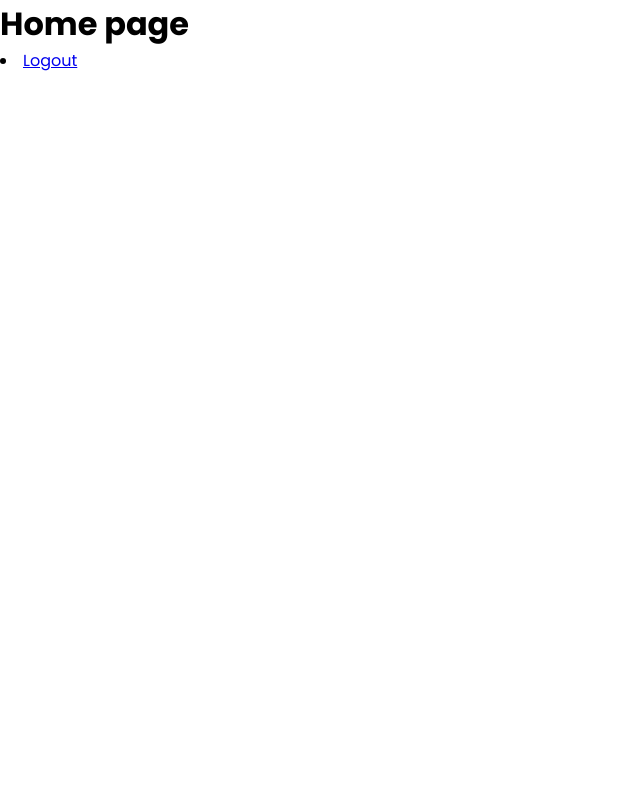
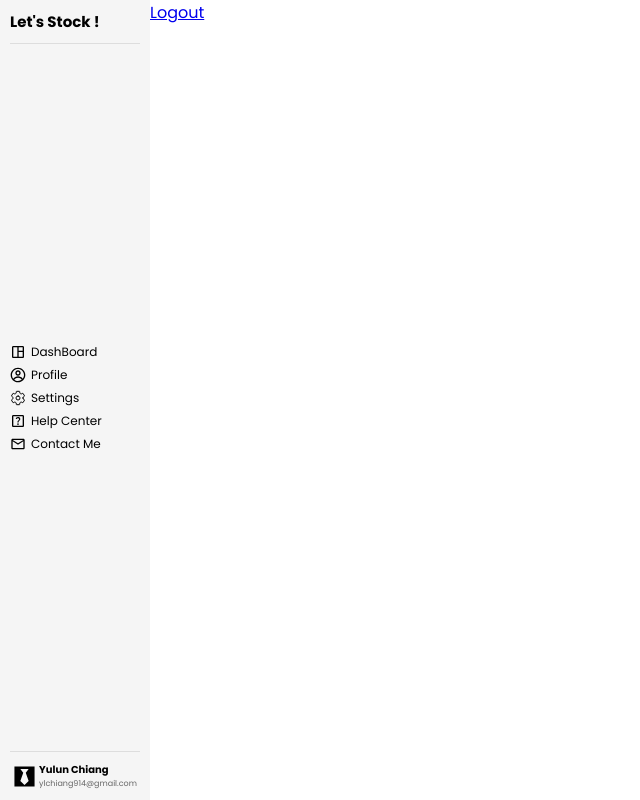
Before and after one commit to allenyummy/lets-stock-frontend, a React (Create React App) app: page /home in a window 1280 px wide. Shown: the whole page, without its empty margins (0-640 px from the left). Built offline with nearby package versions, Linux system fonts and the light colour scheme.

Commit message:
feat: side bar (#3)

```diff
--- a/src/App.tsx
+++ b/src/App.tsx
@@ -1,6 +1,6 @@
 import "./App.css";
 import { BrowserRouter, Routes, Route } from "react-router-dom";
-import Home from "./pages/home";
+import HomePage from "./pages/HomePage/HomePage";
 import LoginPage from "./pages/LoginPage/LoginPage";
 
 function App() {
@@ -10,7 +10,7 @@ function App() {
         {["/", "/login"].map((path) => (
           <Route path={path} element={<LoginPage />} />
         ))}
-        <Route path="/home" element={<Home />} />
+        <Route path="/home" element={<HomePage />} />
       </Routes>
     </BrowserRouter>
   );
--- /dev/null
+++ b/src/components/SideBar/SideBar.css
@@ -0,0 +1,47 @@
+.side-bar-container {
+  min-height: 100vh;
+  display: flex;
+  flex-direction: column;
+  padding: 10px;
+  background: #f5f5f5;
+  justify-content: space-between;
+}
+
+.side-bar-container .header {
+  font-size: 15px;
+  font-weight: bold;
+  padding: 0px 0px 10px 0;
+  border-bottom: 1px solid #ddd;
+}
+
+.side-bar-container .slot {
+  display: flex;
+  flex-direction: column;
+  gap: 5px;
+}
+
+.side-bar-container .footer {
+  display: flex;
+  flex-direction: row;
+  justify-content: center;
+  align-items: center;
+  gap: 3px;
+
+  padding: 10px 0px 0px 0px;
+  border-top: 1px solid #ddd;
+
+  .icon {
+    display: flex;
+    justify-content: center;
+  }
+
+  .author .name {
+    font-size: 10px;
+    font-weight: bold;
+  }
+
+  .author .email {
+    font-size: 8px;
+    color: #666;
+  }
+}
--- /dev/null
+++ b/src/components/SideBar/SideBar.tsx
@@ -0,0 +1,27 @@
+import "./SideBar.css";
+import { ReactNode } from "react";
+import { FaBlackTie } from "react-icons/fa";
+
+interface SideBarProps {
+  children: ReactNode;
+}
+
+const SideBar = ({ children }: SideBarProps) => {
+  return (
+    <div className="side-bar-container">
+      <div className="header"> Let's Stock !</div>
+      <div className="slot">{children}</div>
+      <div className="footer">
+        <div className="icon">
+          <FaBlackTie size={23} />
+        </div>
+        <div className="author">
+          <div className="name">Yulun Chiang</div>
+          <div className="email">ylchiang914@gmail.com</div>
+        </div>
+      </div>
+    </div>
+  );
+};
+
+export default SideBar;
--- /dev/null
+++ b/src/components/SideBar/SideBarItem.css
@@ -0,0 +1,16 @@
+.side-bar-item-container {
+  display: flex;
+  gap: 5px;
+  align-items: center;
+  /* background: seagreen; */
+}
+
+.side-bar-item-container .side-bar-item-icon {
+  display: flex;
+  align-items: center;
+  justify-content: center;
+}
+
+.side-bar-item-container .side-bar-item-title {
+  font-size: 12px;
+}
--- /dev/null
+++ b/src/components/SideBar/SideBarItem.tsx
@@ -0,0 +1,20 @@
+import "./SideBarItem.css";
+import { ReactNode } from "react";
+
+interface SideBarItemProps {
+  title: string;
+  icon: ReactNode;
+  active?: boolean;
+  onClick?: () => void;
+}
+
+const SideBarItem = ({ title, icon, active }: SideBarItemProps) => {
+  return (
+    <div className="side-bar-item-container">
+      <div className="side-bar-item-icon">{icon}</div>
+      <div className="side-bar-item-title">{title}</div>
+    </div>
+  );
+};
+
+export default SideBarItem;
--- /dev/null
+++ b/src/pages/HomePage/HomePage.css
@@ -0,0 +1,15 @@
+.home-page-container {
+  width: 100vw;
+  height: 100vh;
+
+  display: grid;
+  grid-template-columns: minmax(min-content, 150px) 1fr;
+  grid-template-rows: 1fr 0.1fr;
+  grid-template-areas:
+    "sidebar main"
+    "sidebar footer";
+}
+
+.home-page-container .side-bar-grid {
+  grid-area: sidebar;
+}
--- /dev/null
+++ b/src/pages/HomePage/HomePage.tsx
@@ -0,0 +1,30 @@
+import { Link } from "react-router-dom";
+import { IoSettingsOutline } from "react-icons/io5";
+import { CgProfile } from "react-icons/cg";
+import {
+  MdOutlineSpaceDashboard,
+  MdOutlineMailOutline,
+  MdOutlineHelpCenter,
+} from "react-icons/md";
+
+import "./HomePage.css";
+import SideBar from "../../components/SideBar/SideBar";
+import SideBarItem from "../../components/SideBar/SideBarItem";
+
+export default function Home() {
+  return (
+    <div className="home-page-container">
+      <div className="side-bar-grid">
+        <SideBar>
+          <SideBarItem title="DashBoard" icon={<MdOutlineSpaceDashboard />} />
+          <SideBarItem title="Profile" icon={<CgProfile />} />
+          <SideBarItem title="Settings" icon={<IoSettingsOutline />} />
+          <SideBarItem title="Help Center" icon={<MdOutlineHelpCenter />} />
+          <SideBarItem title="Contact Me" icon={<MdOutlineMailOutline />} />
+        </SideBar>
+      </div>
+
+      <Link to={`/login`}>Logout</Link>
+    </div>
+  );
+}
--- a/src/pages/home.tsx
+++ /dev/null
@@ -1,12 +0,0 @@
-import { Link } from "react-router-dom";
-
-export default function Home() {
-  return (
-    <div>
-      <h1>Home page</h1>
-      <li>
-        <Link to={`/login`}>Logout</Link>
-      </li>
-    </div>
-  );
-}
```
